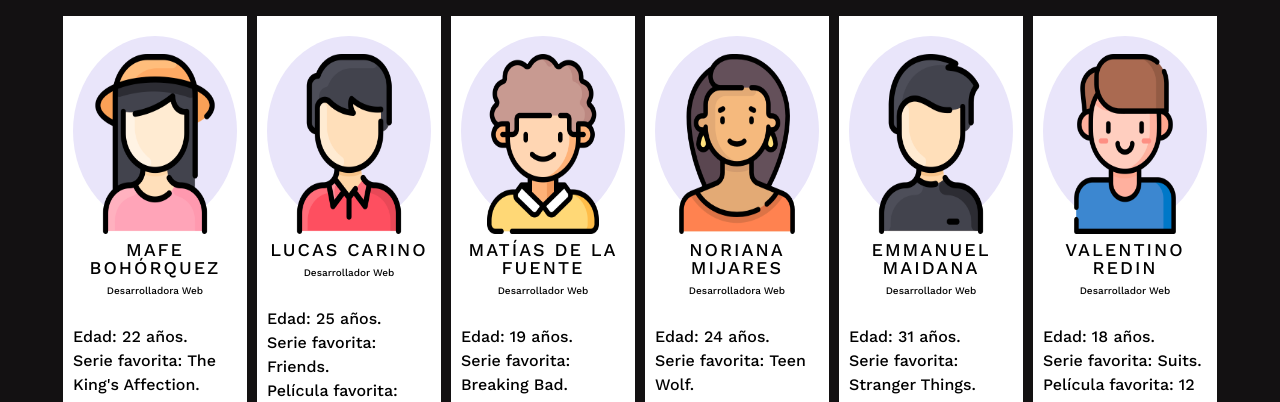
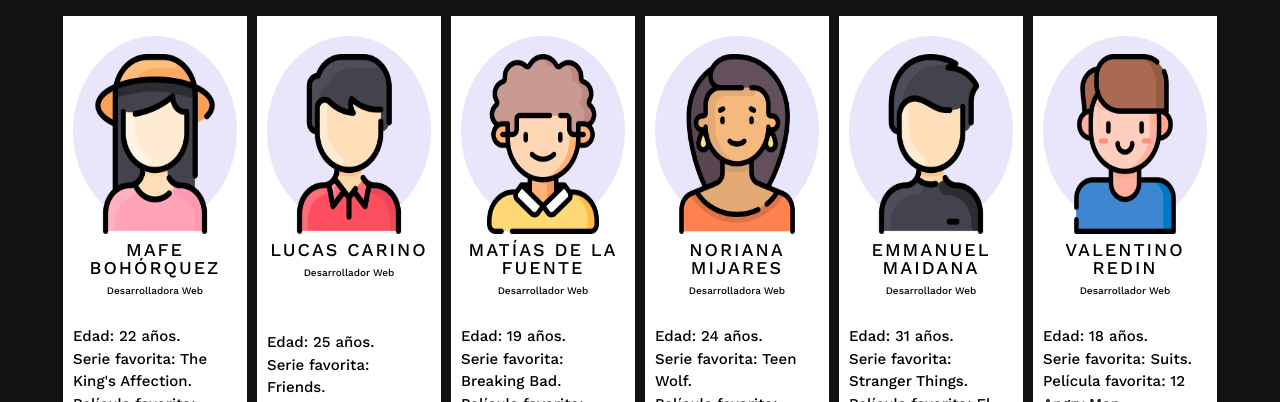
Before and after one commit to enuelx/dydw-6, a plain HTML site: page equipo.html in a window 1280 px wide. Shown: the part 398-800 px from the top of the page. Drawn offline with nearby package versions, Linux system fonts and the light colour scheme.

Commit message:
listas equipo + css

```diff
--- a/css/estilos.css
+++ b/css/estilos.css
@@ -738,6 +738,9 @@ footer {
 	background: #fff;
 	padding: 20px 10px;
 }
+.our_team .team_member li{
+	font-size: 15px;
+}
 
 .our_team .team_member .member_img {
 	background: #e9e5fa;
```
Also changed, not shown: equipo.html (+1 -1 lines).
